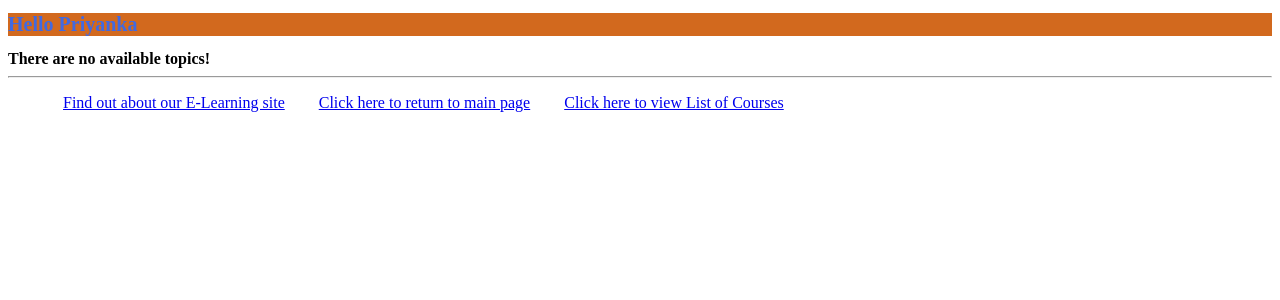
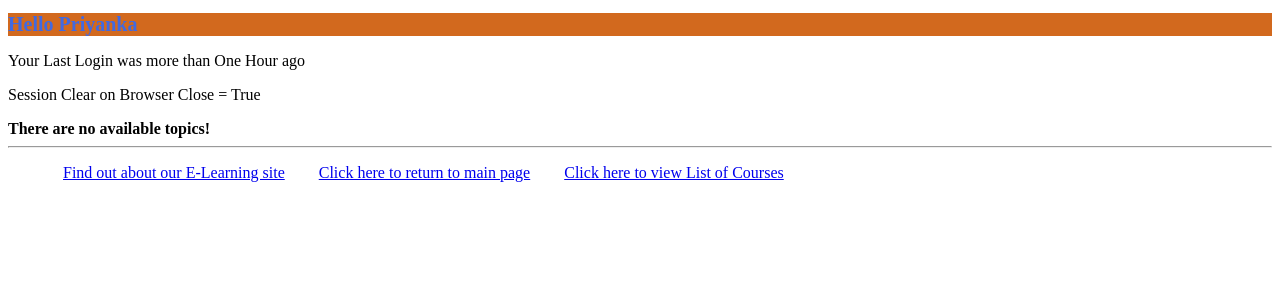
Before and after one commit to Manat-singh/django-project, a Django app: page /myapp/index in a window 1280 px wide. Shown: the top 300 px of the page. Run offline with Django 4.2, Linux system fonts and the light colour scheme; data that the repository does not hold is empty.

Commit message:
Session Object and Test Cookies

```diff
--- a/group1/settings.py
+++ b/group1/settings.py
@@ -110,7 +110,7 @@ AUTH_PASSWORD_VALIDATORS = [
 
 LANGUAGE_CODE = 'en-us'
 
-TIME_ZONE = 'UTC'
+TIME_ZONE = 'EST'
 
 USE_I18N = True
 
@@ -126,3 +126,4 @@ STATIC_URL = 'static/'
 # https://docs.djangoproject.com/en/4.0/ref/settings/#default-auto-field
 
 DEFAULT_AUTO_FIELD = 'django.db.models.BigAutoField'
+SESSION_EXPIRE_AT_BROWSER_CLOSE = True
--- a/myapp/templates/myapp/index.html
+++ b/myapp/templates/myapp/index.html
@@ -1,6 +1,16 @@
 {% extends 'myapp/base.html' %}
 {% block myhdg %}
     <h1>Hello Priyanka</h1>
+    {% if last_login %}
+    <p> Your Last Login: {{ last_login }}</p>
+    {% else %}
+    <p>Your Last Login was more than One Hour ago</p>
+    {% endif %}
+    {% if browserCLose %}
+    <p> Session Clear on Browser Close = True</p>
+    {% else %}
+    <p>Session Clear on Browser Close = False</p>
+    {% endif %}
 {% endblock %}
 {% block body_block %}
     {% if top_list %}
--- a/myapp/views.py
+++ b/myapp/views.py
@@ -1,4 +1,7 @@
 from django.core.exceptions import ObjectDoesNotExist
+import datetime
+import json
+from django.utils import timezone
 from django.shortcuts import render, redirect
 from django.http import HttpResponse, HttpResponseRedirect
 from django.urls import reverse
@@ -13,7 +16,12 @@ from django.contrib.auth.decorators import login_required
 # Create your views here.
 def index(request):
     top_list = Topic.objects.all().order_by('id')[:10]
-    return render(request, 'myapp/index.html', {'top_list': top_list})
+    browserClose = request.session.get_expire_at_browser_close()
+    if 'last_login' in request.session:
+        last_login = request.session['last_login']
+    else:
+        last_login = 0
+    return render(request, 'myapp/index.html', {'top_list': top_list,'last_login':last_login,'browserCLose':browserClose})
 
 
 def index_old(request):
@@ -118,6 +126,13 @@ def user_login(request):
     if request.method == 'POST':
         username = request.POST['username']
         password = request.POST['password']
+        if request.session.test_cookie_worked():
+            request.session.delete_test_cookie()
+        request.session.set_test_cookie()
+        now = datetime.datetime.now()
+        json_str = json.dumps( now, default=str)
+        request.session['last_login'] = json_str
+        request.session.set_expiry(3600);
         user = authenticate(username=username, password=password)
         print(user)
         if user:
@@ -135,7 +150,8 @@ def user_login(request):
 
 @login_required
 def user_logout(request):
-    logout(request)
+    #logout(request)
+    del request.session['last_login']
     return HttpResponseRedirect(reverse(('myapp:index')))
 
 @login_required()
```
